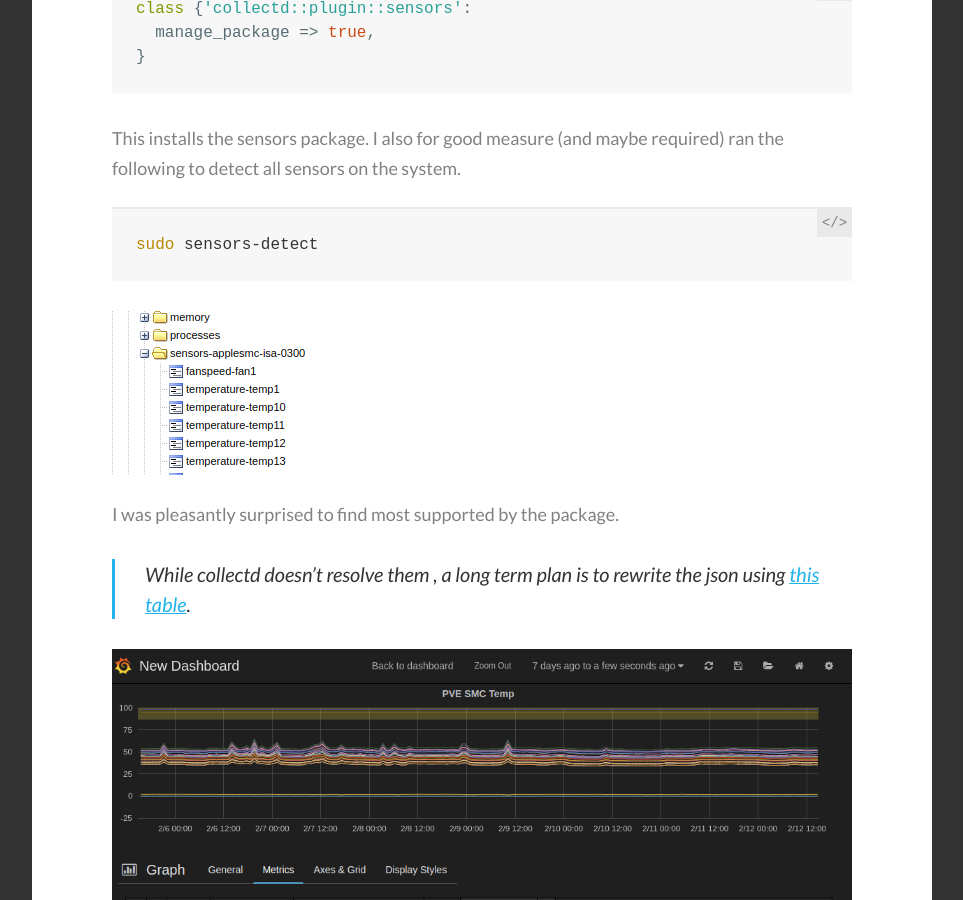
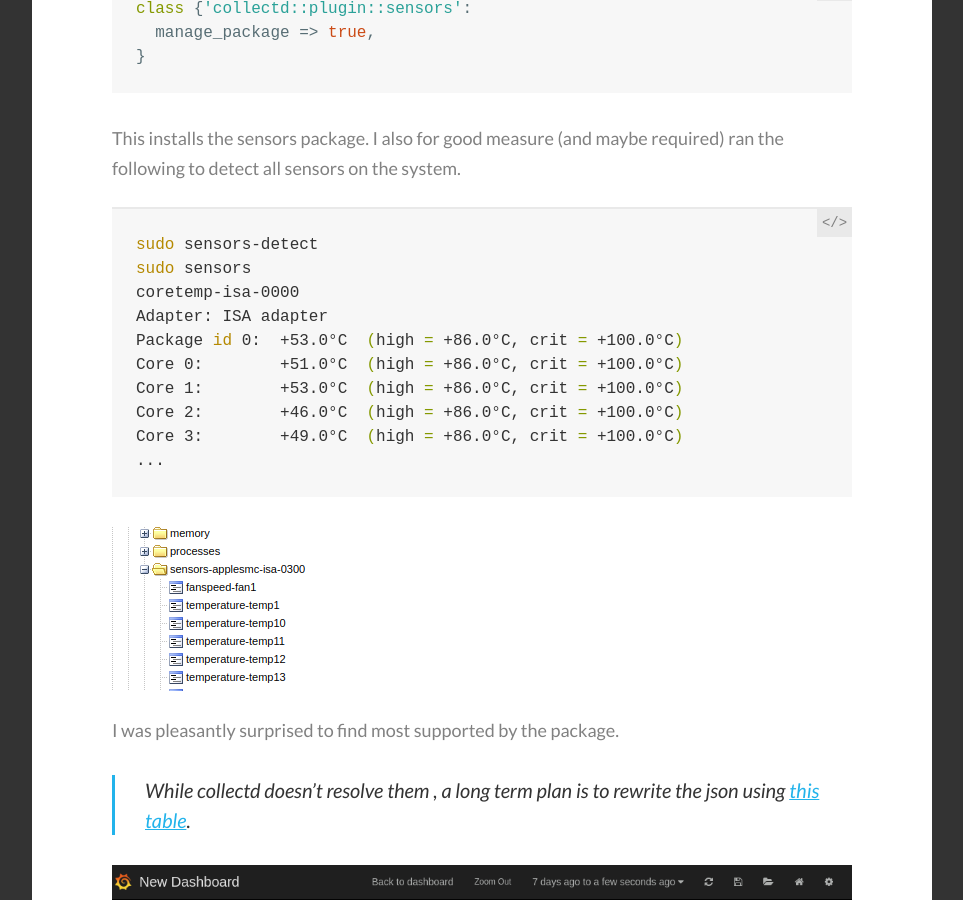
Before and after one commit to homeops-tech/homeops-tech.github.io, a Jekyll site: the page built from _posts/2020-05-01-Graphite-And-Grafana-With-Puppet.md, in a window 1280 px wide and 900 px high, scrolled down 8297 px. Shown: the whole window, without its empty margins (8-971 px from the left). Built offline with Jekyll 4.4.1, drawn with Linux system fonts in a browser that asks for light colours; comment, search, counter and statistics services are not loaded.

Commit message:
Add cli usage

````diff
--- a/_posts/2020-05-01-Graphite-And-Grafana-With-Puppet.md
+++ b/_posts/2020-05-01-Graphite-And-Grafana-With-Puppet.md
@@ -298,6 +298,15 @@ This installs the sensors package. I also for good measure (and maybe required)
 
 ```shell
 sudo sensors-detect
+sudo sensors
+coretemp-isa-0000
+Adapter: ISA adapter
+Package id 0:  +53.0°C  (high = +86.0°C, crit = +100.0°C)
+Core 0:        +51.0°C  (high = +86.0°C, crit = +100.0°C)
+Core 1:        +53.0°C  (high = +86.0°C, crit = +100.0°C)
+Core 2:        +46.0°C  (high = +86.0°C, crit = +100.0°C)
+Core 3:        +49.0°C  (high = +86.0°C, crit = +100.0°C)
+...
 ```
 
 ![Sensors](/images/posts/sensors.png)
````
